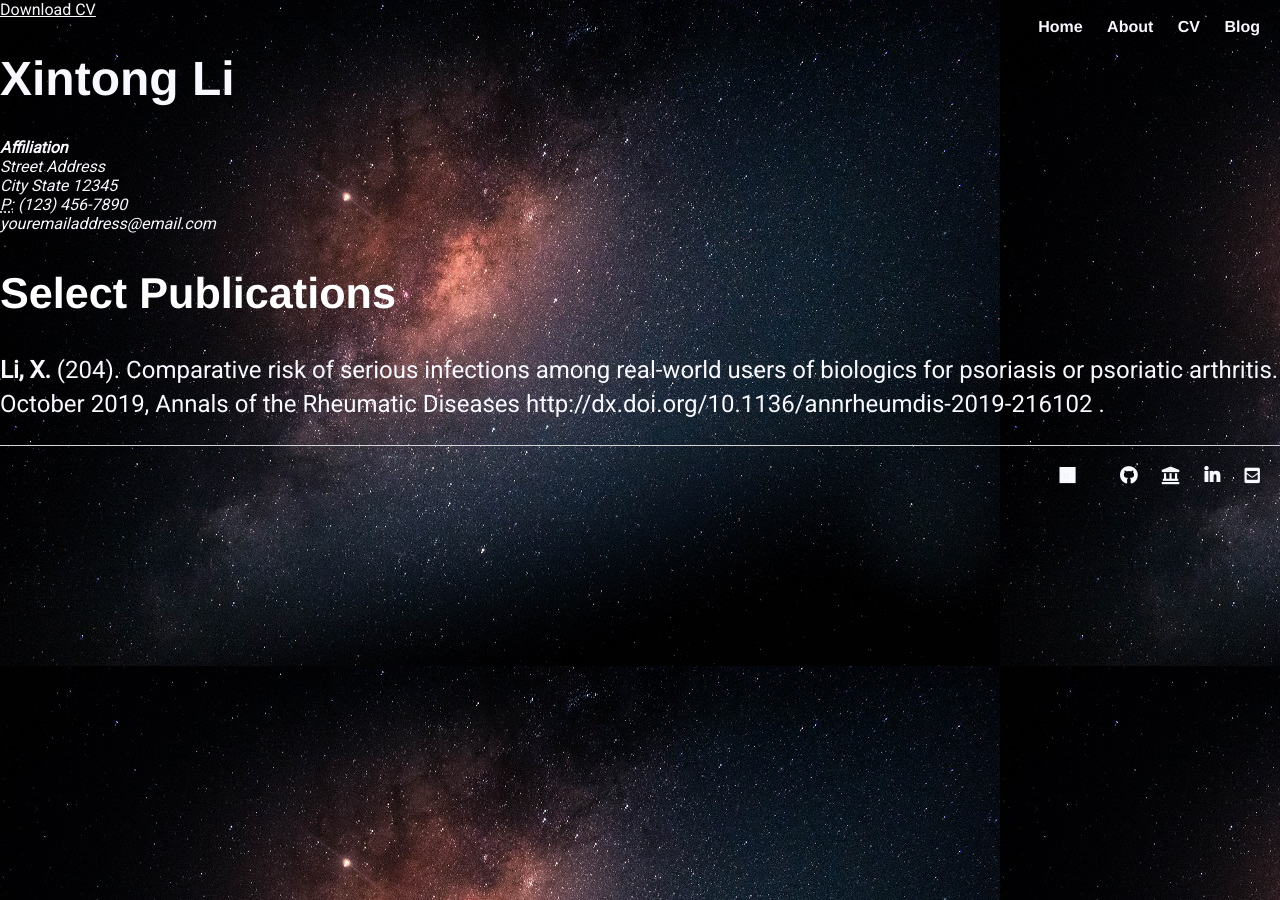
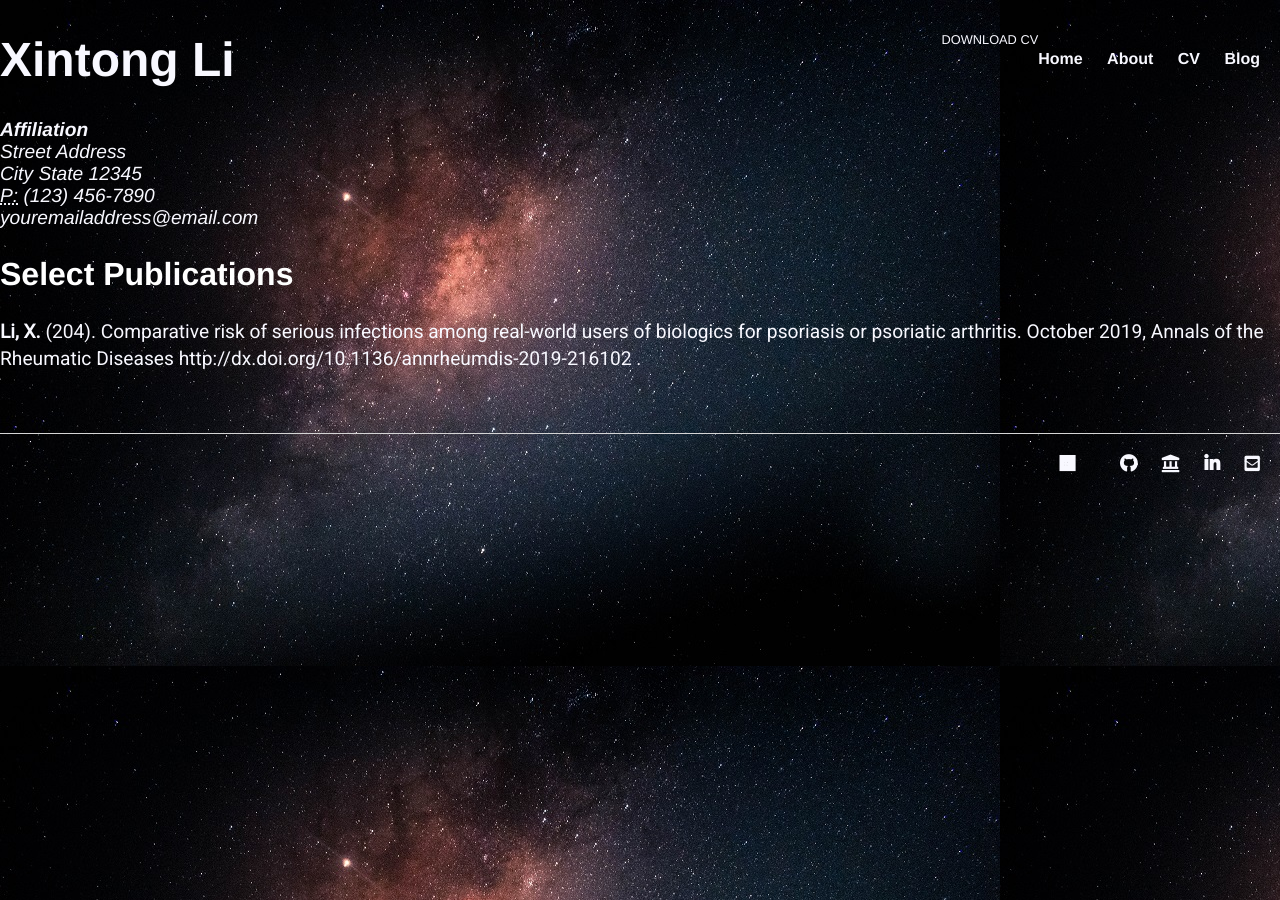
Before and after one commit to Xintong-Li-ZnCu/Xintong-Li-ZnCu.github.io, a Jekyll site: the page built from cv/index.html, in a window 1280 px wide. Built offline with Jekyll 4.4.1, drawn with Linux system fonts in a browser that asks for light colours; nearby versions of some CDN libraries; a style sheet for code colours, icons or effects is not loaded.

Commit message:
Update main.css

```diff
--- a/css/main.css
+++ b/css/main.css
@@ -133,3 +133,17 @@
 nav ul li, footer ul li { display: inline; margin-right: 20px; }
 
 footer { border-top: 1px solid #d5d5d5; font-size: 1.1em; }
+
+
+
+/* Blog */
+ul.posts { margin: 20px auto 40px; font-size: 1.5em; }
+ul.posts li { list-style: none; }
+
+/* CV */
+.cv { margin: 0px 0px 60px; }
+.cv h1 { font-size: 3em; }
+.cv h2 { font-size: 2em; }
+.cv address, .cv .download { font-family: 'Helvetica', 'Arial', 'Sans-Serif'; }
+.cv address, .cv p { font-size: 1.2em; }
+.cv .download { float: right; font-size: .8em; text-transform: uppercase; }
```
